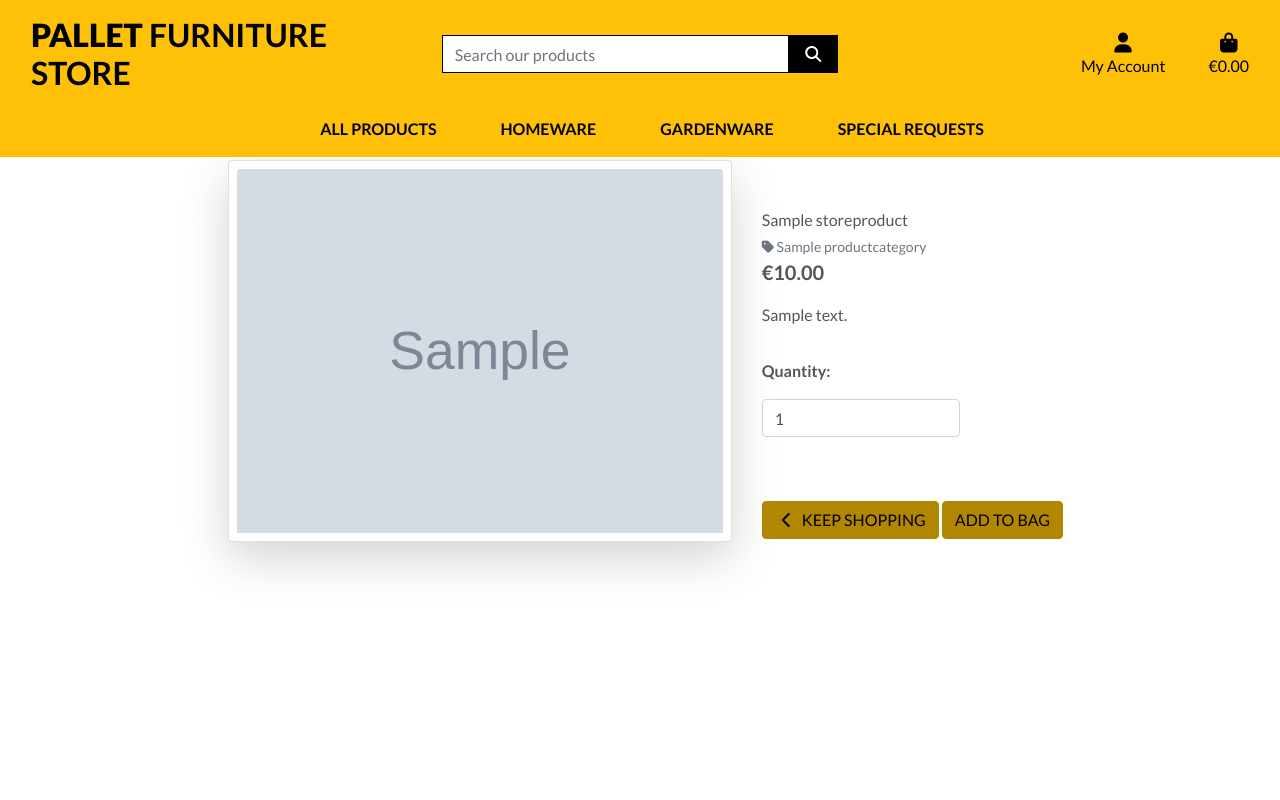
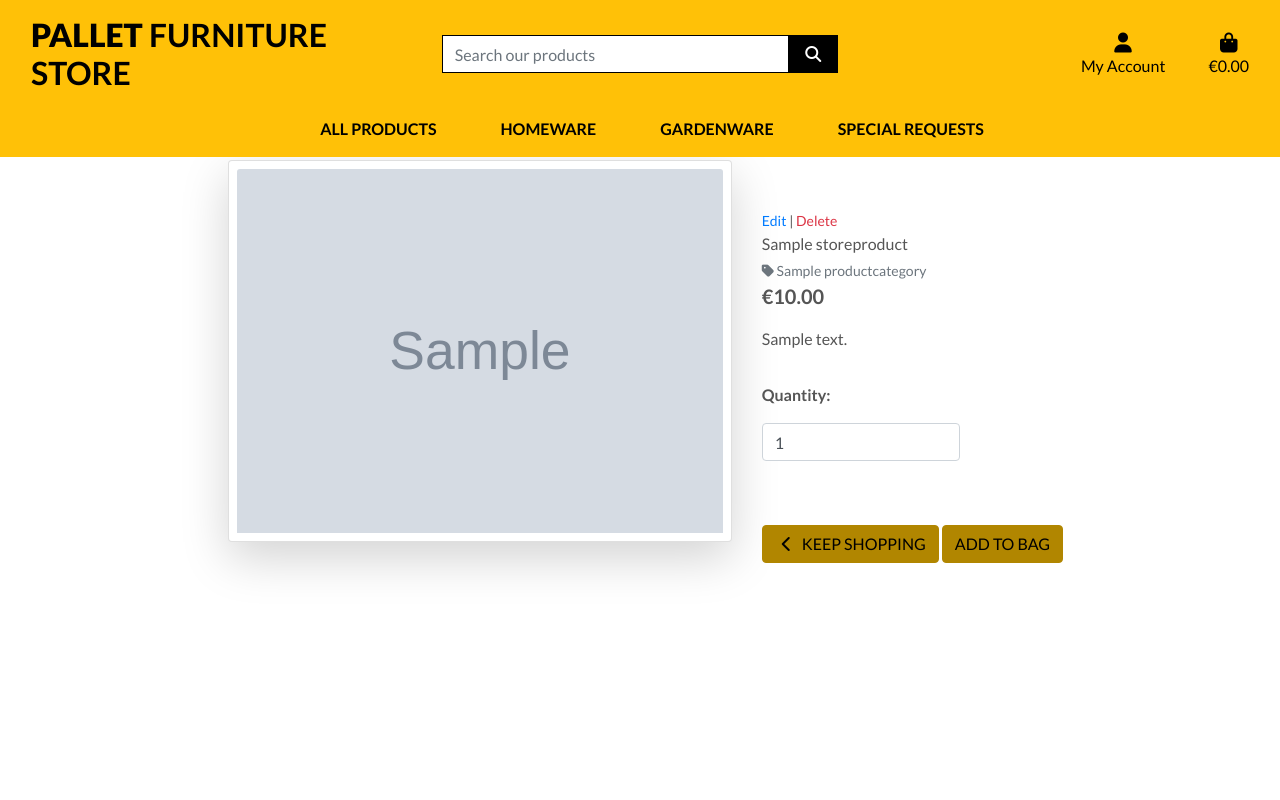
Before and after one commit to petermcloughlin/pallet_furniture_store, a Django app: page /products/1/ in a window 1280 px wide. Run offline with Django 3.2, Linux system fonts and the light colour scheme; a user stored in the database is signed in; tables that the repository leaves empty hold one stand-in row (values such as "Sample post"); grey boxes marked "Sample" are stand-in pictures; some libraries are stand-ins or nearby versions.

Commit message:
Added delete functionality to products management

```diff
--- a/products/templates/products/product_detail.html
+++ b/products/templates/products/product_detail.html
@@ -31,6 +31,12 @@
             </div>
             <div class="col-12 col-md-6 col-lg-4">
                 <div class="product-details-container mb-5 mt-md-5">
+                    {% if request.user.is_superuser %}
+                        <small class="ml-0">
+                            <a href="{% url 'edit_product' product.id %}">Edit</a> |
+                            <a class="text-danger" href="{% url 'delete_product' product.id %}">Delete</a>
+                        </small>
+                    {% endif %}
                     <p class="mb-0">{{ product.name }}</p>
                     {% if product.category %}
                         <p class="small mt-1 mb-0">
@@ -48,14 +54,12 @@
                             <div class="col-12">
                                 <p class="mt-3"><strong>Quantity:</strong></p>
                                 <div class="form-group w-50">
-
                                     <div class="input-group">
                                         <input class="form-control qty_input"
                                         type="number" name="quantity" value="1"
                                         min="1" max="99" data-item_id="{{ product.id }}"
                                         id="id_qty_{{ product.id }}">
                                     </div>
-
                                 </div>
                             </div>
 
--- a/products/urls.py
+++ b/products/urls.py
@@ -8,4 +8,5 @@ urlpatterns = [
     path('<int:storeproduct_id>/', views.product_detail, name='product_detail'),
     path('add/', views.add_product, name='add_product'),
     path('edit/<int:product_id>/', views.edit_product, name='edit_product'),
+    path('delete/<int:product_id>/', views.delete_product, name='delete_product'),
 ]
--- a/products/views.py
+++ b/products/views.py
@@ -76,9 +76,9 @@ def add_product(request):
     if request.method == 'POST':
         form = ProductForm(request.POST, request.FILES)
         if form.is_valid():
-            form.save()
+            product = form.save()
             messages.success(request, 'Successfully added product!')
-            return redirect(reverse('add_product'))
+            return redirect(reverse('product_detail', args=[product.id]))
         else:
             messages.error(request, 'Failed to add product. Please ensure the form is valid.')
     else:
@@ -114,3 +114,11 @@ def edit_product(request, product_id):
     }
 
     return render(request, template, context)
+
+
+def delete_product(request, product_id):
+    """ Delete a product from the store """
+    product = get_object_or_404(StoreProduct, pk=product_id)
+    product.delete()
+    messages.success(request, 'Product deleted!')
+    return redirect(reverse('products'))
```
Also changed, not shown: products/templates/products/products.html (+11 -2 lines).
